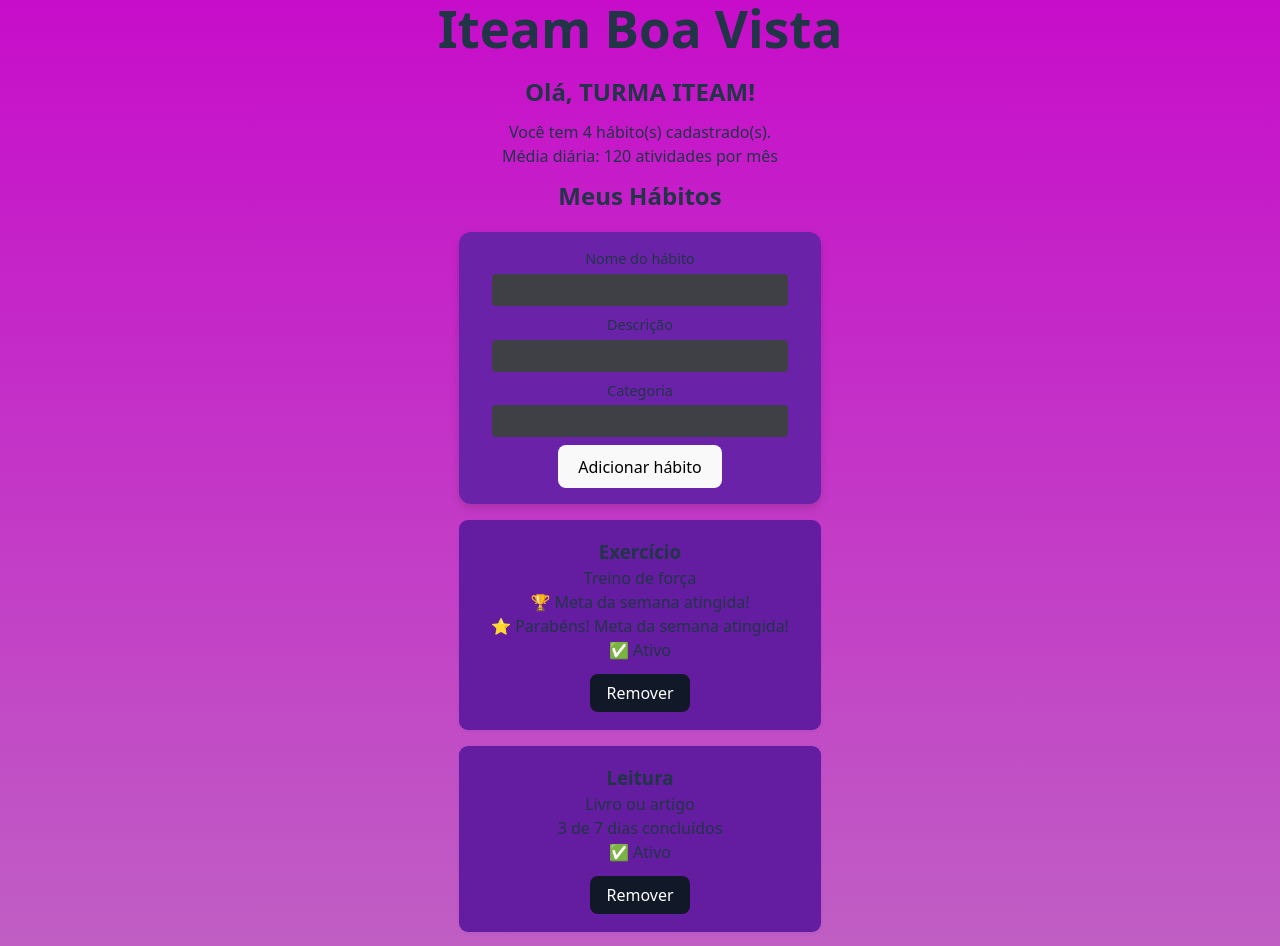
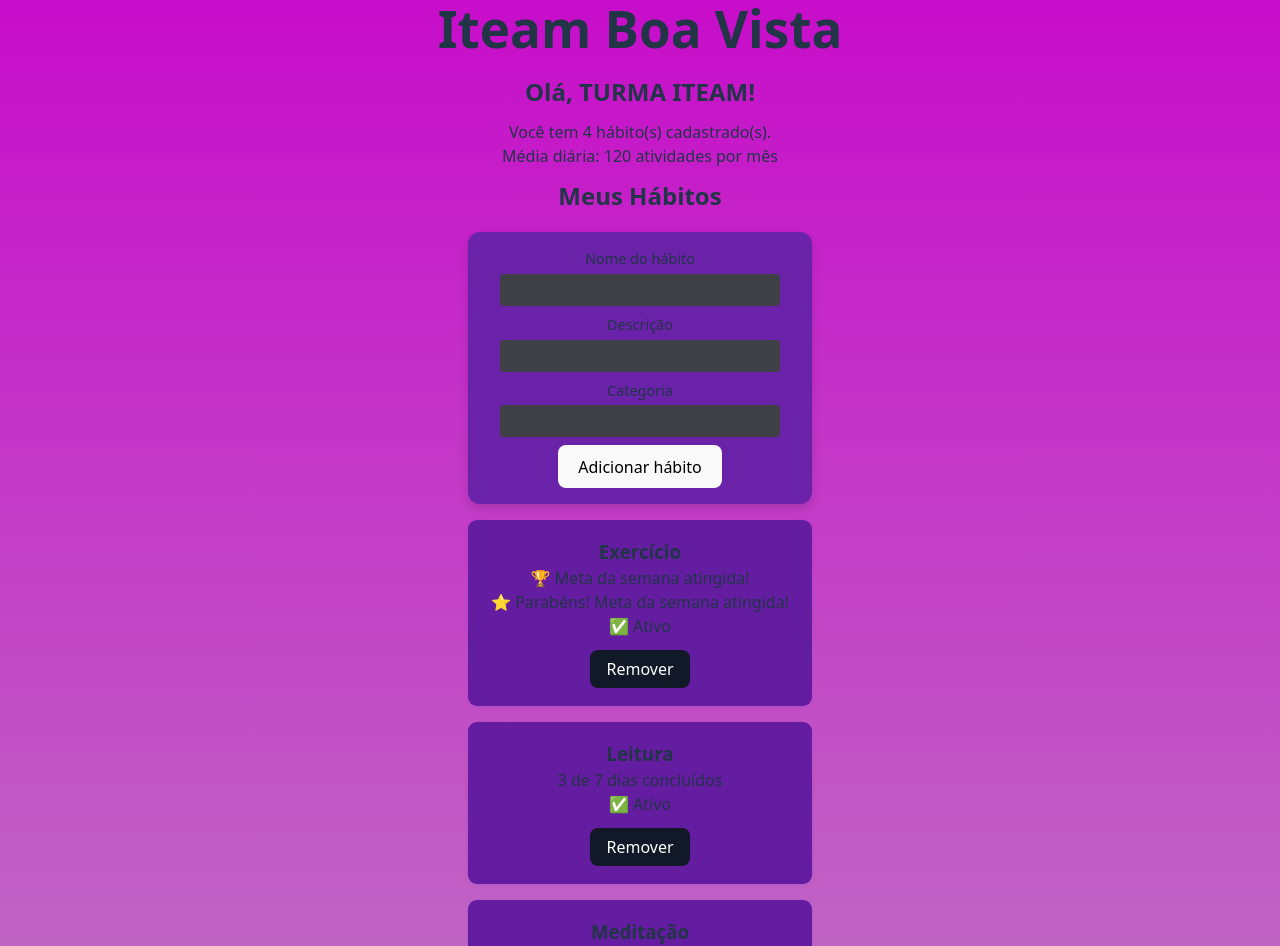
Before and after one commit to letxiz/my-daily-habits, a React (Vite) app: page / in a window 1280 px wide. Shown: the top 946 px of the page. Built offline with nearby package versions, Linux system fonts and the light colour scheme.

Commit message:
feat: ajustanando os arquivos App, HabitCard, HabitList e GitHub Pages

```diff
--- a/package.json
+++ b/package.json
@@ -7,7 +7,9 @@
     "dev": "vite",
     "build": "vite build",
     "lint": "eslint .",
-    "preview": "vite preview"
+    "preview": "vite preview",
+    "predeploy": "npm run build",
+    "deploy": "gh-pages -d dist"
   },
   "dependencies": {
     "react": "^19.2.0",
@@ -21,6 +23,7 @@
     "eslint": "^9.39.1",
     "eslint-plugin-react-hooks": "^7.0.1",
     "eslint-plugin-react-refresh": "^0.4.24",
+    "gh-pages": "^6.3.0",
     "globals": "^16.5.0",
     "vite": "^7.3.1"
   }
--- a/src/App.jsx
+++ b/src/App.jsx
@@ -1,35 +1,35 @@
+import { useState } from "react"
 import './App.css'
-import Header from './components/Header';
-import Footer from "./components/Footer";
-import BemVindo from './components/Bemvindo';
-import SecaoHabitos from './components/SecaoHabitos';
-import HabitList from './components/HabitList';
-
+import Header from './components/Header'
+import Footer from "./components/Footer"
+import BemVindo from './components/Bemvindo'
+import SecaoHabitos from './components/SecaoHabitos'
+import HabitList from './components/HabitList'
 
 function App() {
- const habits = [
-   { id: 1, titulo: 'Exercício',   meta: 5, ativo: true,  diasFeitos: 5 },
-   { id: 2, titulo: 'Leitura ',     meta: 7, ativo: true,  diasFeitos: 3 },
-   { id: 3, titulo: 'Meditação ',   meta: 7, ativo: false, diasFeitos: 0 },
-   { id: 4, titulo: 'Hidratação ',  meta: 7, ativo: true,  diasFeitos: 6 },
 
- ]
+  const [habits, setHabits] = useState([
+    { id: 1, titulo: 'Exercício',  meta: 5, ativo: true,  diasFeitos: 5 },
+    { id: 2, titulo: 'Leitura',    meta: 7, ativo: true,  diasFeitos: 3 },
+    { id: 3, titulo: 'Meditação',  meta: 7, ativo: false, diasFeitos: 0 },
+    { id: 4, titulo: 'Hidratação', meta: 7, ativo: true,  diasFeitos: 6 },
+  ])
 
   return (
     <div>
+      <Header />
 
-     <Header />
       <main>
         <BemVindo nomeUsuario="turma iteam" totalHabitos={habits.length} />
+
         <SecaoHabitos titulo="Meus Hábitos">
-       <HabitList habits={habits} />
+          <HabitList habits={habits} setHabits={setHabits} />
         </SecaoHabitos>
+      </main>
+
       <Footer />
-     </main>
     </div>
   )
 }
 
-
-
 export default App
--- a/src/components/HabitCard.jsx
+++ b/src/components/HabitCard.jsx
@@ -1,6 +1,5 @@
 function HabitCard({
   titulo,
-  nome,
   descricao = '',
   categoria,
   meta,
@@ -18,9 +17,12 @@ function HabitCard({
 
   return (
     <div className="habit-card">
-      <h3>{titulo || nome}</h3>
 
-      {descricao && <p>{descricao}</p>}
+      <h3>{titulo}</h3>
+
+      {descricao && (
+        <p>{descricao}</p>
+      )}
 
       {categoria && (
         <small>
@@ -29,17 +31,26 @@ function HabitCard({
         </small>
       )}
 
-      {meta && <p>{mensagemMeta}</p>}
+      {meta && (
+        <p>{mensagemMeta}</p>
+      )}
 
-      {metaAtingida && <p>⭐ Parabéns! Meta da semana atingida!</p>}
+      {metaAtingida && (
+        <p>⭐ Parabéns! Meta da semana atingida!</p>
+      )}
 
-      <span>{ativo ? '✅ Ativo ' : '⏸️ Pausado  '}</span>
+      <span>
+        {ativo ? '✅ Ativo' : '⏸️ Pausado'}
+      </span>
 
       {onRemover && (
-        <button type="button" onClick={onRemover}>
-          Remover
-        </button>
+        <div>
+          <button type="button" onClick={onRemover}>
+            Remover
+          </button>
+        </div>
       )}
+
     </div>
   )
 }
--- a/src/components/HabitList.jsx
+++ b/src/components/HabitList.jsx
@@ -1,77 +1,51 @@
-import { useState,  useEffect } from 'react'
-import HabitCard from './HabitCard'
+import { useState, useEffect } from "react"
+import HabitCard from "./HabitCard"
 
-function HabitList() {
-  const [habits, setHabits] = useState(() => {
-  // Esta função executa UMA VEZ — na montagem
-  const stored = localStorage.getItem('my-daily-habits')
+function HabitList({ habits, setHabits }) {
 
-  // Se não há nada salvo — usa o array inicial
-  if (!stored) return [
-    { id: 1, nome: 'Exercício',  descricao: 'Treino de força',   meta: 5, ativo: true,  diasFeitos: 5 },
-    { id: 2, nome: 'Leitura',    descricao: 'Livro ou artigo',   meta: 7, ativo: true,  diasFeitos: 3 },
-    { id: 3, nome: 'Meditação',  descricao: 'Respiração e foco', meta: 7, ativo: false, diasFeitos: 0 },
-    { id: 4, nome: 'Hidratação', descricao: 'Beber 2L de água',  meta: 7, ativo: true,  diasFeitos: 6 },
-  ]
+  const [novoNome, setNovoNome] = useState("")
+  const [novaDescricao, setNovaDescricao] = useState("")
+  const [novaCategoria, setNovaCategoria] = useState("")
 
-  // Se há dados salvos — tenta fazer o parse
-  try {
-    return JSON.parse(stored)
-  } catch {
-    // Se o JSON estiver corrompido — volta pro array inicial
-    return []
-  }
-})
-
-
+  // salvar no localStorage sempre que habits mudar
   useEffect(() => {
-    console.log('✅ HabitList montou')
-  }, [])
-
-useEffect(() => {
-  localStorage.setItem('my-daily-habits', JSON.stringify(habits))
-  console.log('💾 Hábitos salvos:', habits.length)
+    localStorage.setItem("my-daily-habits", JSON.stringify(habits))
   }, [habits])
-
-
-
-  const removerHabit = (id) => {
-  setHabits(habits.filter(habit => habit.id !== id))
-  }
-  const [novoNome,      setNovoNome]      = useState('')
-  const [novaDescricao, setNovaDescricao] = useState('')
-  const [novaCategoria, setNovaCategoria] = useState('')
 
   const adicionarHabit = (event) => {
     event.preventDefault()
 
     if (!novoNome.trim()) {
-    alert('Informe um nome para o hábito.')
+      alert("Informe um nome para o hábito.")
       return
     }
 
     const novoHabit = {
       id: Date.now(),
-    nome: novoNome,
+      titulo: novoNome,
       descricao: novaDescricao,
-    meta: 7,              // padrão
-    ativo: true,          // padrão
-    diasFeitos: 0,        // padrão
-    categoria: novaCategoria || 'Geral',
+      categoria: novaCategoria || "Geral",
+      meta: 7,
+      ativo: true,
+      diasFeitos: 0
     }
 
     setHabits([...habits, novoHabit])
 
-  // Limpar os campos após adicionar
-  setNovoNome('')
-  setNovaDescricao('')
-  setNovaCategoria('')
+    setNovoNome("")
+    setNovaDescricao("")
+    setNovaCategoria("")
   }
 
+  const removerHabit = (id) => {
+    setHabits(habits.filter((habit) => habit.id !== id))
+  }
 
   return (
     <section>
+
       <form onSubmit={adicionarHabit} className="habit-form">
+
         <div>
           <label>
             Nome do hábito
@@ -82,6 +56,7 @@ useEffect(() => {
             />
           </label>
         </div>
+
         <div>
           <label>
             Descrição
@@ -92,6 +67,7 @@ useEffect(() => {
             />
           </label>
         </div>
+
         <div>
           <label>
             Categoria
@@ -102,25 +78,32 @@ useEffect(() => {
             />
           </label>
         </div>
+
         <button type="submit">Adicionar hábito</button>
+
       </form>
 
       <ul>
-      {habits.length === 0 &&
-       <p>Nenhum hábito cadastrado ainda. Que tal começar?</p>}
+
+        {habits.length === 0 && (
+          <p>Nenhum hábito cadastrado ainda. Que tal começar?</p>
+        )}
+
         {habits.map((habit) => (
           <HabitCard
             key={habit.id}
-          nome={habit.nome}
+            titulo={habit.titulo}
             descricao={habit.descricao}
+            categoria={habit.categoria}
             meta={habit.meta}
             ativo={habit.ativo}
             diasFeitos={habit.diasFeitos}
             onRemover={() => removerHabit(habit.id)}
-
           />
         ))}
+
       </ul>
+
     </section>
   )
 }
```
Also changed, not shown: 1 other file (tests, documents, lock files or other folders). Lines whose indentation alone changed are shown as unchanged.
